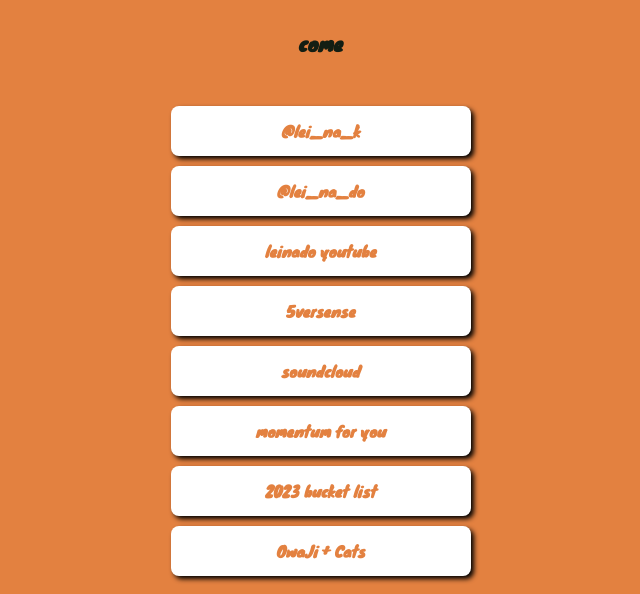
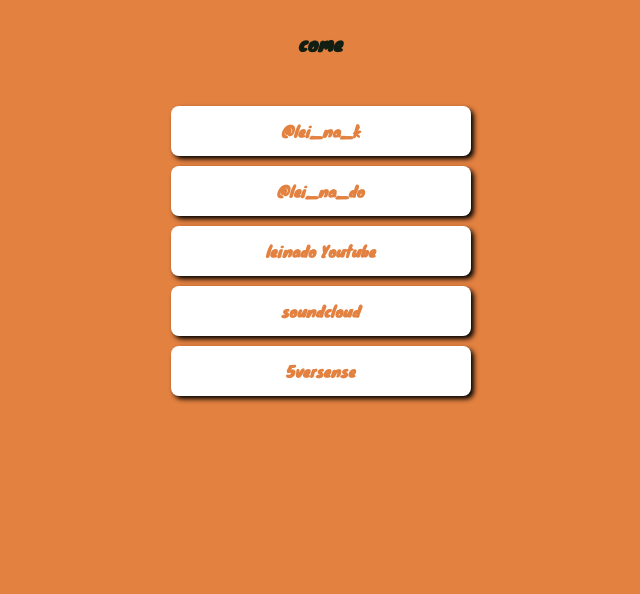
Before and after one commit to leinakang/mypage, a plain HTML site: page index.html in a window 1280 px wide. Shown: the part 430-1024 px from the top of the page, without its empty margins (319-959 px from the left). After the commit the page ends 844 px from the top, so only its background shows below. Drawn offline with Linux system fonts and the light colour scheme.

Commit message:
Update index.html

```diff
--- a/index.html
+++ b/index.html
@@ -92,12 +92,7 @@
       <a
         target="_blank"
         href="https://www.youtube.com/channel/UCywUzCM7A5SnW-9AlzA0jDA"
-        >leinado youtube</a
-      >
-      <a
-        target="_blank"
-        href="https://www.youtube.com/@5versensestudio"
-        >5versense</a
+        >leinado Youtube</a
       >
       <a
       target="_blank"
@@ -105,20 +100,10 @@
       >soundcloud</a
     >
       <a
-      target="_blank"
-      href="https://leinakang.github.io/momentumforyou/"
-      >momentum for you</a
-    >
-      <a
-      target="_blank"
-      href="https://leinakang.github.io/bucketlist/"
-      >2023 bucket list</a
-    >
-    <a
-    target="_blank"
-    href="https://leinakang.github.io/owaji-wa-cats/"
-    >OwaJi + Cats</a
-  >
+        target="_blank"
+        href="https://www.youtube.com/@5versensestudio"
+        >5versense</a
+      >
     </div>
   </body>
 </html>
```
